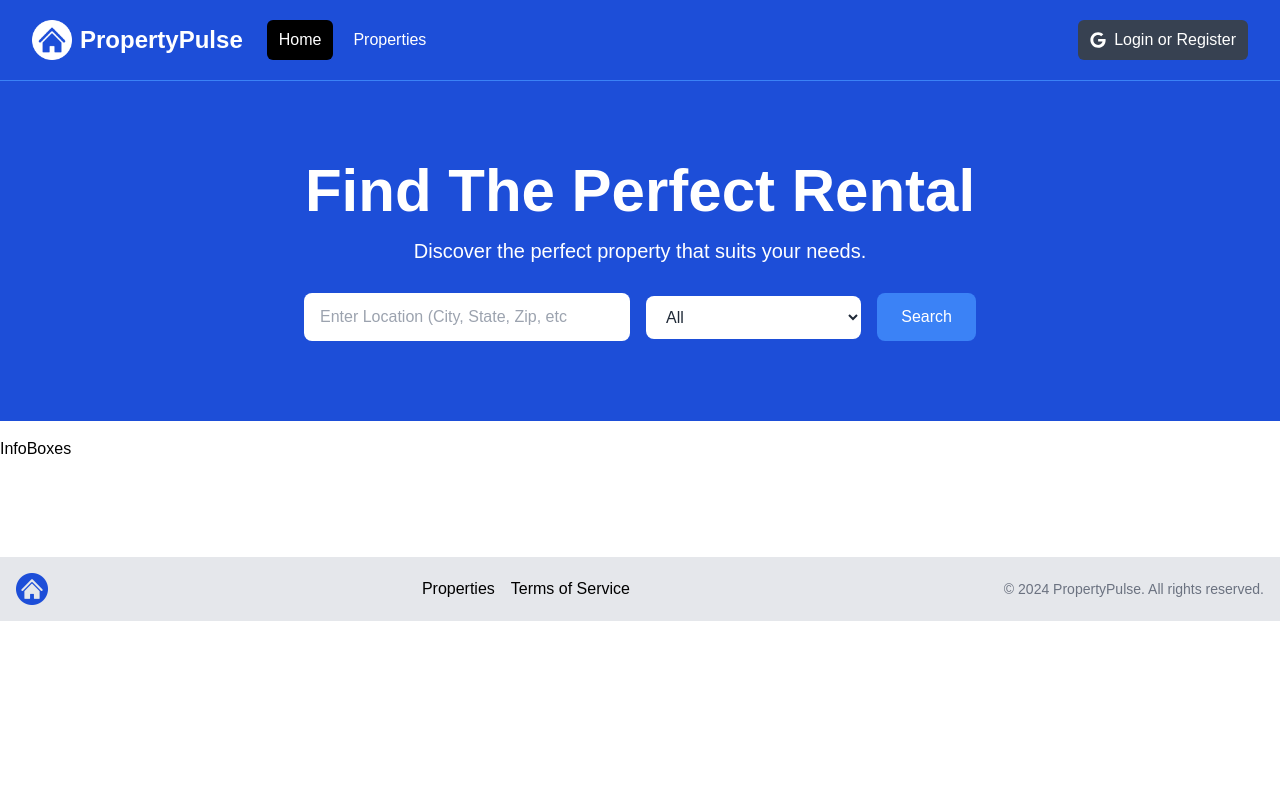
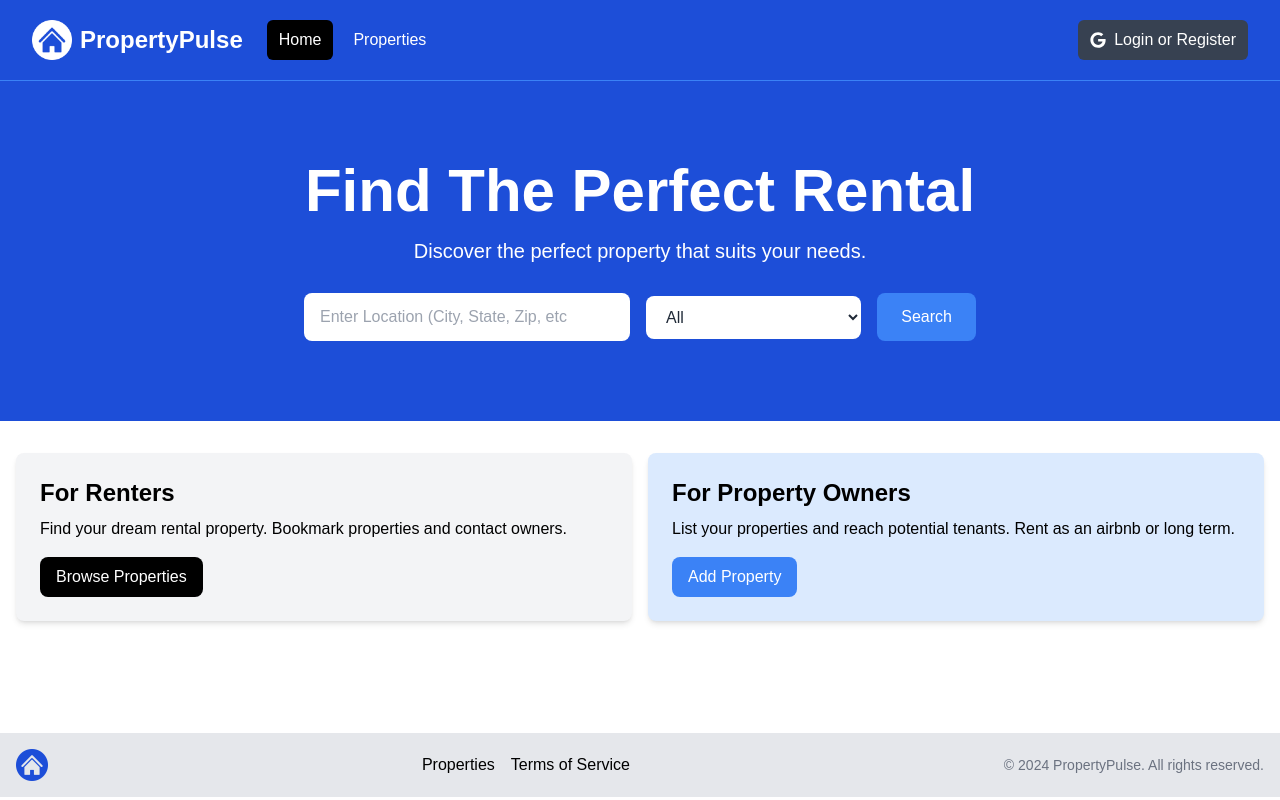
Before and after one commit to thomasmartinez114/property-app, a Next.js app: page / in a window 1280 px wide. Built offline with nearby package versions, Linux system fonts and the light colour scheme.

Commit message:
InfoBoxes displaying

```diff
--- a/components/InfoBoxes.jsx
+++ b/components/InfoBoxes.jsx
@@ -1,5 +1,38 @@
 const InfoBoxes = () => {
-  return <div>InfoBoxes</div>;
+  return (
+    <section>
+      <div className='container-xl lg:container m-auto'>
+        <div className='grid grid-cols-1 md:grid-cols-2 gap-4 p-4 rounded-lg'>
+          <div className='bg-gray-100 p-6 rounded-lg shadow-md'>
+            <h2 className='text-2xl font-bold'>For Renters</h2>
+            <p className='mt-2 mb-4'>
+              Find your dream rental property. Bookmark properties and contact
+              owners.
+            </p>
+            <a
+              href='/properties.html'
+              className='inline-block bg-black text-white rounded-lg px-4 py-2 hover:bg-gray-700'
+            >
+              Browse Properties
+            </a>
+          </div>
+          <div className='bg-blue-100 p-6 rounded-lg shadow-md'>
+            <h2 className='text-2xl font-bold'>For Property Owners</h2>
+            <p className='mt-2 mb-4'>
+              List your properties and reach potential tenants. Rent as an
+              airbnb or long term.
+            </p>
+            <a
+              href='/add-property.html'
+              className='inline-block bg-blue-500 text-white rounded-lg px-4 py-2 hover:bg-blue-600'
+            >
+              Add Property
+            </a>
+          </div>
+        </div>
+      </div>
+    </section>
+  );
 };
 
 export default InfoBoxes;
```
